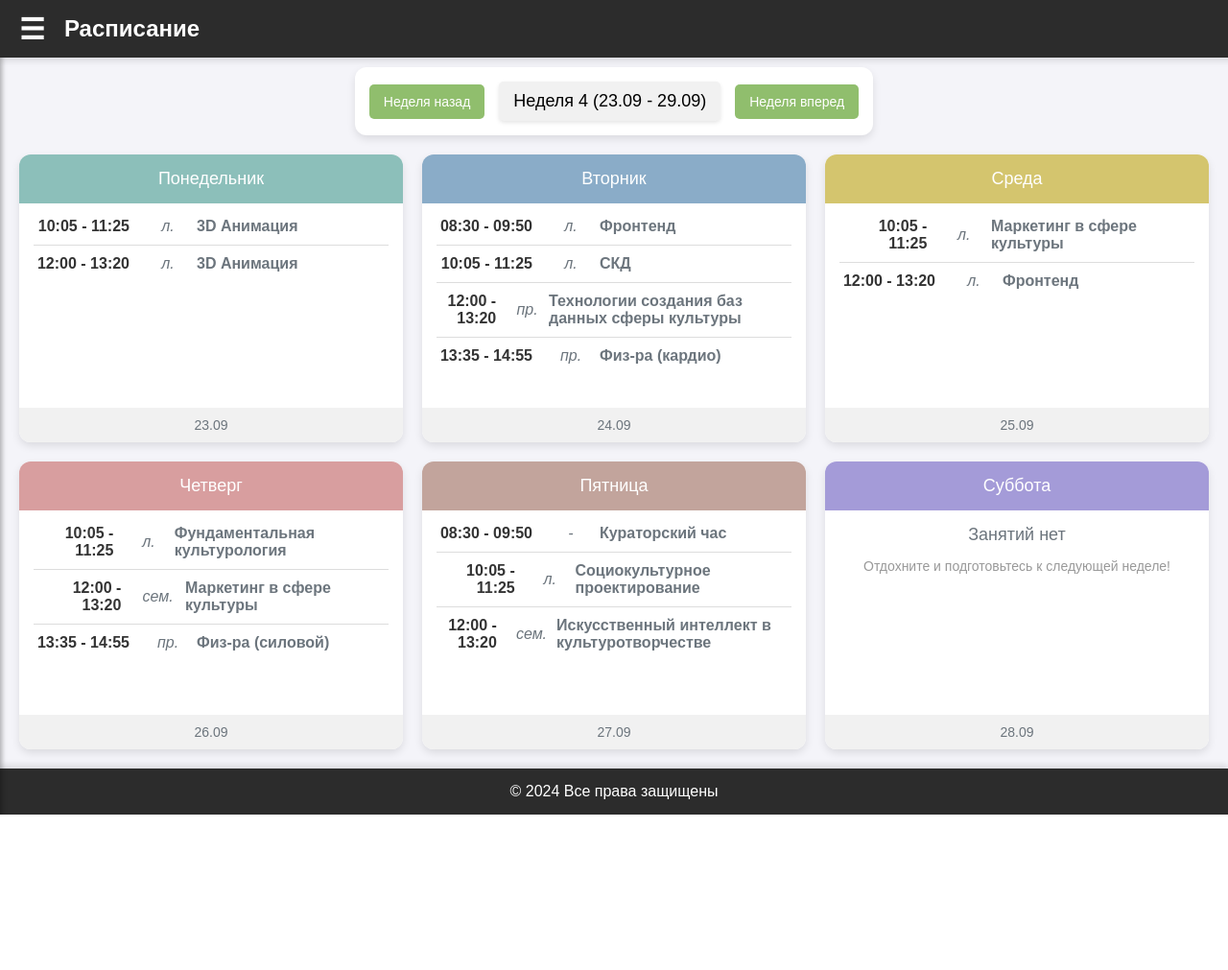
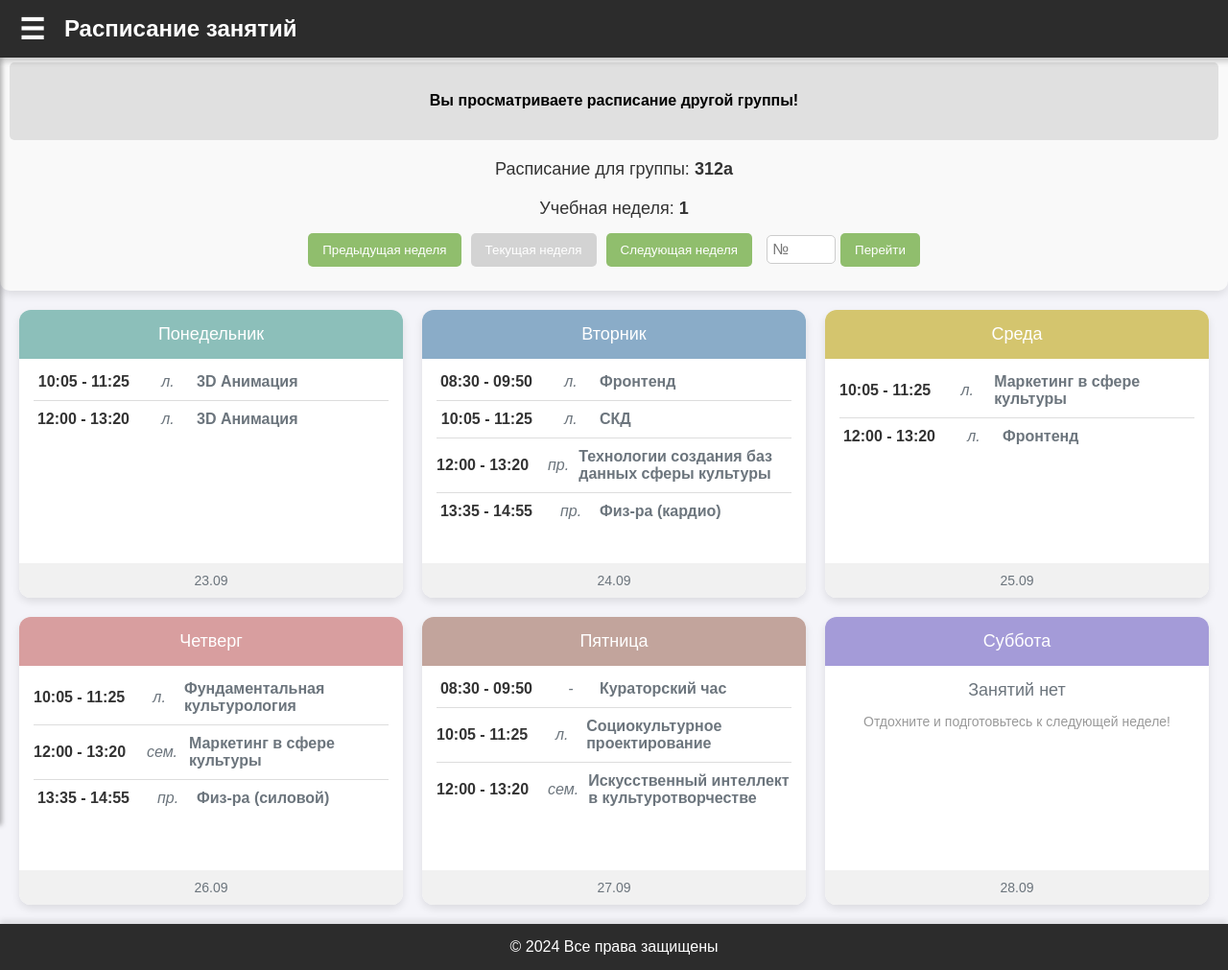
Before and after one commit to naitmag/django-schedule, a Django app: page /schedule/ in a window 1280 px wide. Shown: the whole page at 96% size. Before the commit the page ends 849 px from the top, so only its background shows below. Run offline with Django 5.2, Linux system fonts and the light colour scheme.

Commit message:
Added lessons page Bugs fix

```diff
--- a/lessons/templates/lessons/schedule.html
+++ b/lessons/templates/lessons/schedule.html
@@ -4,12 +4,32 @@
 {% block content %}
 
 
-<!-- Пагинатор -->
-<div class="pagination" id="pagination">
-    <button onclick="changeWeek(-1)">Неделя назад</button>
-    <div class="current-week" id="current-week">Неделя 4 (23.09 - 29.09)</div>
-    <button onclick="changeWeek(1)">Неделя вперед</button>
-    <button id="nearest-week" style="display: none;">Текущая неделя</button>
+<!-- Основной блок с карточками расписания -->
+<!-- Верхняя панель с иконкой меню -->
+<div class="header">
+    <span class="menu-icon" onclick="toggleMenu()">☰</span>
+    Расписание занятий
+</div>
+
+<div class="schedule-control">
+    <div id="group-notification" class="notification">
+        <p class="alert"><h4>Вы просматриваете расписание другой группы!</h4></p>
+    </div>
+    <div class="group-info">
+        <span>Расписание для группы: <strong> 312а</strong></span>
+    </div>
+    <div class="week-info">
+        <span>Учебная неделя: <strong id="current-week">1</strong></span>
+    </div>
+
+    <div class="week-controls">
+        <button id="prev-week" class="btn">Предыдущая неделя</button>
+        <button id="current-week-btn" class="btn-current-week disabled">Текущая неделя</button>
+        <button id="next-week" class="btn">Следующая неделя</button>
+        <input type="number" id="week-input" placeholder="№"/>
+        <button id="go-week" class="btn">Перейти</button>
+    </div>
+
 </div>
 
 
@@ -159,4 +179,5 @@
         </div>
     </div>
 </div>
+<script src="{% static "deps/js/schedule.js"%}" defer></script>
 {% endblock %}
--- a/lessons/urls.py
+++ b/lessons/urls.py
@@ -5,5 +5,6 @@ from lessons import views
 app_name = 'lessons'
 
 urlpatterns = [
-    path('', views.ScheduleView.as_view(), name="schedule")
+    path('', views.ScheduleView.as_view(), name="schedule"),
+    path('lesson/<int:lesson_id>', views.LessonView.as_view(), name="lesson")
 ]
--- a/lessons/views.py
+++ b/lessons/views.py
@@ -1,5 +1,4 @@
-from django.shortcuts import render
-from django.views.generic import ListView
+from django.views.generic import ListView, DetailView
 
 from lessons.models import Lesson
 
@@ -17,3 +16,19 @@ class ScheduleView(ListView):
         context = super().get_context_data(**kwargs)
         context["title"] = "Расписание"
         return context
+
+
+class LessonView(DetailView):
+    template_name = 'lessons/lesson.html'
+    id_url_kwarg = 'lesson_id'
+    context_object_name = 'lesson'
+
+    def get_object(self, queryset=None):
+        return Lesson.objects.get(id=self.kwargs.get(self.id_url_kwarg))
+
+    def get_context_data(self, **kwargs):
+        context = super().get_context_data(**kwargs)
+        teacher = self.object.teacher
+        context['related_lessons'] = Lesson.objects.filter(teacher__icontains=teacher).exclude(id=self.object.id)
+        context['title'] = self.object.name
+        return context
--- a/static/deps/css/styles.css
+++ b/static/deps/css/styles.css
@@ -574,39 +473,91 @@
 }
 
 
-              /* Пагинатор */
-        .pagination {
-            background-color: white;
-            border-radius: 12px;
-            box-shadow: 0 4px 8px rgba(0, 0, 0, 0.1);
-            padding: 15px; /* Увеличенные отступы */
-            margin: 70px auto 20px auto; /* Центрирование и отступы */
+
+.schedule-control {
     display: flex;
-            justify-content: center; /* Центрирование содержимого */
+    flex-direction: column;
     align-items: center;
-            gap: 15px; /* Отступы между кнопками */
-            width: fit-content; /* Уменьшение ширины блока */
+    background-color: #f9f9f9; /* Цвет фона блока */
+    padding: 20px; /* Внутренний отступ */
+    border-radius: 10px; /* Скругление углов */
+    box-shadow: 0 4px 10px rgba(0, 0, 0, 0.1); /* Тень блока */
+    margin-bottom: 20px; /* Отступ снизу для отделения от других блоков */
+    margin-top: 45px; /* Отступ снизу для отделения от других блоков */
 }
-        .pagination button {
-            padding: 10px 15px; /* Увеличенные отступы */
-            font-size: 14px;
+
+.notification {
+    background-color: #e0e0e0; /* Цвет фона для уведомления */
+    padding: 10px; /* Внутренний отступ для уведомления */
+    margin-bottom: 10px; /* Отступ снизу уведомления */
+    border-radius: 5px; /* Скругление углов уведомления */
+    width: 100%; /* Ширина уведомления */
+    position: relative; /* Для позиционирования при необходимости */
+    text-align: center; /* Центрирование текста */
+}
+
+.group-info, .week-info {
+    margin: 10px 0; /* Отступ сверху и снизу для информации о группе и неделе */
+    font-size: 18px; /* Размер шрифта */
+    color: #333; /* Цвет текста */
+}
+
+.week-controls {
+    display: flex; /* Выравнивание кнопок в одну строку */
+    align-items: center; /* Центрирование кнопок по вертикали */
+    justify-content: center; /* Центрирование кнопок по горизонтали */
+}
+
+.btn {
+    background-color: #90be6d; /* Цвет фона кнопки */
+    color: white; /* Цвет текста кнопки */
+    border: none; /* Убираем рамку */
+    padding: 10px 15px; /* Внутренние отступы кнопки */
+    margin: 5px; /* Отступы между кнопками */
+    border-radius: 5px; /* Скругление углов кнопки */
+    cursor: pointer; /* Указатель курсора на кнопках */
+    transition: background-color 0.3s; /* Плавный переход цвета при наведении */
+}
+
+.btn-current-week {
+    background-color: #90be6d; /* Основной цвет кнопки */
+    color: white;
     border: none;
+    padding: 10px 15px;
+    margin: 5px;
     border-radius: 5px;
     cursor: pointer;
-            background-color: #90be6d; /* Зелёный цвет кнопок */
-            color: white;
-            transition: background 0.3s;
+    transition: background-color 0.3s;
 }
-        .pagination button:hover {
-            background-color: #1d3557; /* Цвет при наведении */
+
+/* Стиль при наведении для активной кнопки */
+.btn-current-week:hover {
+    background-color: #6fa355; /* Темнее при наведении */
 }
-        .current-week {
-            font-size: 18px;
-            padding: 10px 15px; /* Увеличенные отступы */
-            background-color: #f1f1f1;
-            border-radius: 5px;
-            box-shadow: 0 2px 4px rgba(0, 0, 0, 0.1);
+
+/* Стиль неактивной кнопки */
+.btn-current-week.disabled {
+    background-color: #d3d3d3; /* Серый цвет для неактивной кнопки */
+    cursor: not-allowed; /* Изменяем курсор */
 }
+
+.btn:hover {
+    background-color: #78a659;` /* Цвет кнопки при наведении */
+}
+
+.hidden {
+    display: none; /* Скрытие элемента */
+}
+
+input[type="number"] {
+    width: 60px; /* Ширина поля ввода */
+    margin-left: 10px; /* Отступ слева для отделения от кнопки */
+    padding: 5px; /* Внутренний отступ для поля ввода */
+    border: 1px solid #ccc; /* Рамка вокруг поля ввода */
+    border-radius: 5px; /* Скругление углов поля ввода */
+    font-size: 16px; /* Размер шрифта в поле ввода */
+}
+
         /* Карточки расписания */
         .schedule-container {
             display: grid;
@@ -685,6 +636,7 @@
 
         /* Время занятия */
         .lesson-time {
+            white-space: nowrap;
             font-weight: bold;
             margin-right: 10px; /* Отступ между временем и типом занятия */
             text-align: right; /* Выравнивание по правому краю */
--- /dev/null
+++ b/static/deps/js/schedule.js
@@ -0,0 +1,67 @@
+document.addEventListener("DOMContentLoaded", function () {
+        const prevWeekButton = document.getElementById("prev-week");
+        const nextWeekButton = document.getElementById("next-week");
+        const currentWeekButton = document.getElementById("current-week-btn");
+        const weekInput = document.getElementById("week-input");
+        const submitWeekButton = document.getElementById("submit-week");
+        const groupNotification = document.getElementById("group-notification");
+        const currentWeekDisplay = document.getElementById("current-week");
+
+        // Изначально задаем номер учебной недели и информацию о группах
+        let currentWeek = 1; // начальное значение для текущей недели
+        let selectedWeek = 1; // выбранная пользователем неделя (начально совпадает с текущей)
+
+        const userGroup = "Ваша группа"; // Замените на название вашей группы
+        const displayedGroup = "Другая группа"; // Замените на группу, для которой показывается расписание
+
+        // Функция для обновления отображаемого номера недели
+        function updateWeekDisplay() {
+            currentWeekDisplay.textContent = selectedWeek;
+
+
+            // Обновляем состояние кнопки "Текущая неделя"
+            updateCurrentWeekButtonState();
+        }
+
+        // Функция для обновления состояния кнопки "Текущая неделя"
+        function updateCurrentWeekButtonState() {
+            if (selectedWeek === currentWeek) {
+                currentWeekButton.classList.add('disabled');
+                currentWeekButton.disabled = true; // Кнопка неактивна
+            } else {
+                currentWeekButton.classList.remove('disabled');
+                currentWeekButton.disabled = false; // Кнопка активна
+            }
+        }
+
+        // Обработчики событий для кнопок
+        prevWeekButton.addEventListener("click", function () {
+            if (selectedWeek > 1) {
+                selectedWeek--;
+                updateWeekDisplay();
+            }
+        });
+
+        nextWeekButton.addEventListener("click", function () {
+            selectedWeek++;
+            updateWeekDisplay();
+        });
+
+        currentWeekButton.addEventListener("click", function () {
+            if (selectedWeek !== currentWeek) {
+                selectedWeek = currentWeek; // возвращаемся к текущей неделе
+                updateWeekDisplay();
+            }
+        });
+
+        submitWeekButton.addEventListener("click", function () {
+            const inputWeek = parseInt(weekInput.value, 10);
+            if (inputWeek > 0) {
+                selectedWeek = inputWeek;
+                updateWeekDisplay();
+            }
+        });
+
+        // Инициализация отображения при загрузке страницы
+        updateWeekDisplay();
+    });
```
Also changed, not shown: other parts of static/deps/css/styles.css (+5 -106 lines), lessons/models.py (+30 -7 lines), lessons/templates/lessons/lesson.html (added, +54 -0 lines), static/lesson.html (deleted, +0 -81 lines), static/schedule.html (deleted, +0 -188 lines), lessons/migrations/0003_alter_lesson_number.py (added). Lines whose indentation alone changed are shown as unchanged.
